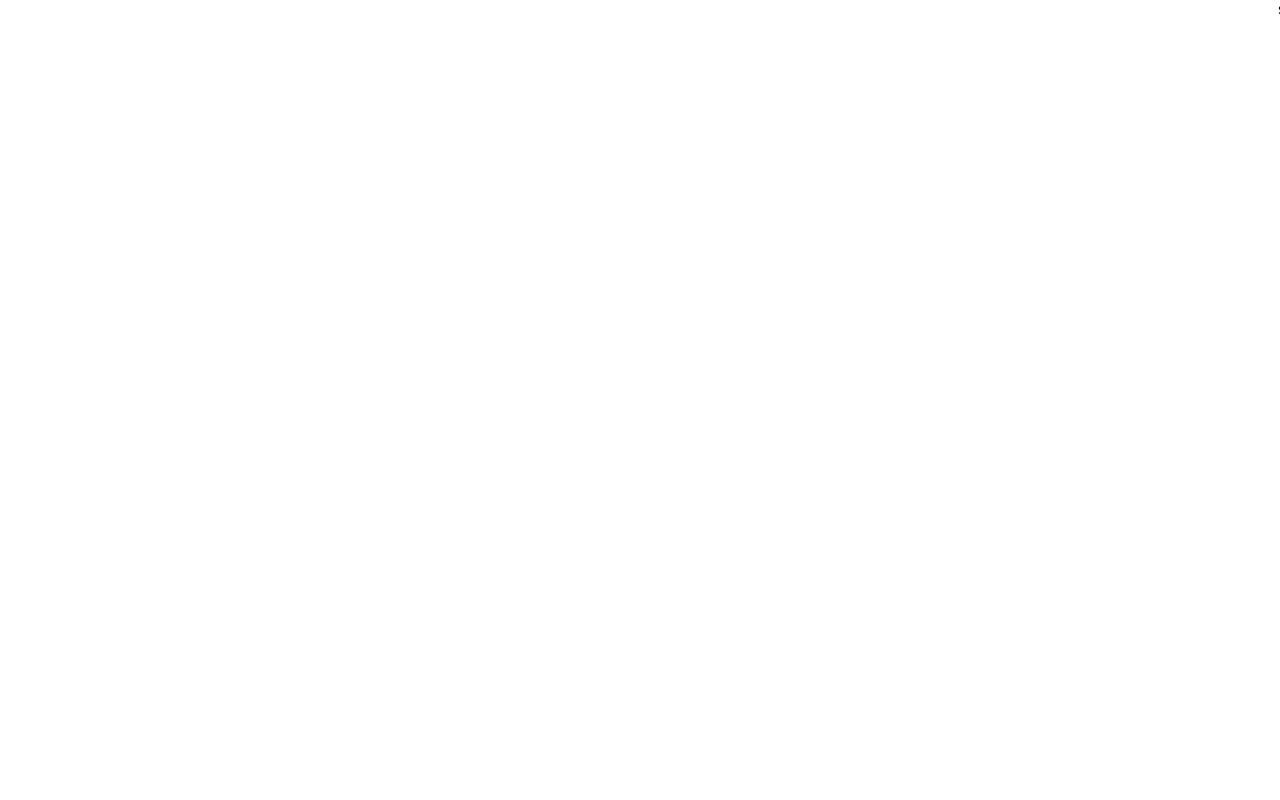
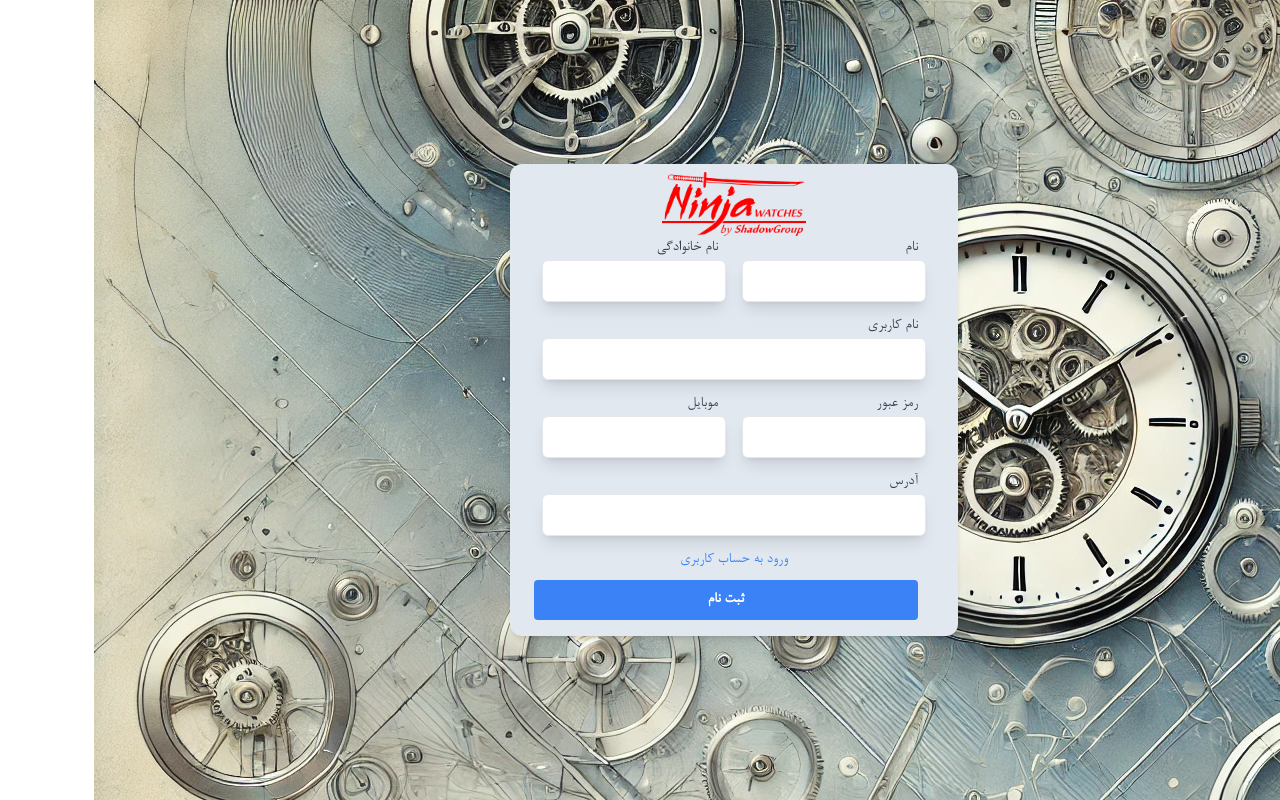
Before and after one commit to Sadjad1366/Maktab118_project_Sadjad_Ghasemi, a Next.js app: page /auth/signup in a window 1280 px wide. Built offline with nearby package versions, Linux system fonts and the light colour scheme.

Commit message:
signupPage added

```diff
--- a/apis/auth.service.ts
+++ b/apis/auth.service.ts
@@ -1,4 +1,9 @@
-import { IAdminReq, IAdminRes } from "@/types/user.type";
+import {
+  IAdminReq,
+  IAdminRes,
+  IUserSignupReq,
+  IUserSignupRes,
+} from "@/types/user.type";
 import { client } from "./client";
 import { urls } from "./urls";
 import Cookies from "js-cookie";
@@ -9,9 +14,7 @@ export const adminLoginReq = async ({
   password,
 }: IAdminReq): Promise<IAdminRes> => {
   try {
-
     const response = await client.post(urls.auth.adminLog, {
-
       username,
       password,
     });
@@ -22,16 +25,14 @@ export const adminLoginReq = async ({
     Cookies.set("accessToken", accessToken, {
       secure: process.env.NODE_ENV === "production", // Only send over HTTPS in production
       sameSite: "Strict",
-      expires: 1 / (24), // Expires in 1 hour
+      expires: 1 / 24, // Expires in 1 hour
     });
-
 
     Cookies.set("refreshToken", refreshToken, {
       secure: process.env.NODE_ENV === "production",
       sameSite: "Strict",
       expires: 1 / 12, // Expires in 2 hour
     });
-
 
     return response.data;
   } catch (error: any) {
@@ -43,11 +44,34 @@ export const adminLoginReq = async ({
     throw new Error("خطا از طرف سرور میباشد.چند دقیقه دیگر دوباره تلاش کنید");
   }
 };
-// type tokenGeneratorType = (refToken: string) => Promise<ITokenGenerator>;
-// export const tokenGenerator: tokenGeneratorType = async (refToken) => {
 
-//   const response = await client.post(urls.auth.tokenGen, {
-//     refToken,
-//   });
-//   return response.data.token.value
-// };
+type userSignupReqType = ({
+  firstname,
+  lastname,
+  username,
+  password,
+  phoneNumber,
+  address,
+}: IUserSignupReq) => Promise<IUserSignupRes>;
+export const userSignupReq: userSignupReqType = async ({
+  firstname,
+  lastname,
+  username,
+  password,
+  phoneNumber,
+  address,
+}: IUserSignupReq) => {
+  try {
+    const response = await client.post(urls.auth.signup, {
+      firstname,
+      lastname,
+      username,
+      password,
+      phoneNumber,
+      address,
+    });
+    return response.data;
+  } catch (error) {
+    console.error(error);
+  }
+};
--- a/apis/urls.ts
+++ b/apis/urls.ts
@@ -1,21 +1,22 @@
 export const urls = {
-  auth:{
-   adminLog: "/auth/login"
+  auth: {
+    adminLog: "/auth/login",
+    signup: "/auth/signup",
   },
-  product:{
-    create:"/products",
-    getAll:"/products",
+  product: {
+    create: "/products",
+    getAll: "/products",
     getById: (id: string) => `/products/${id}`,
-    delById : (id: string) => `/products/${id}`,
-    updateById: (id:string) => `/products/${id}`,
-  } ,
+    delById: (id: string) => `/products/${id}`,
+    updateById: (id: string) => `/products/${id}`,
+  },
   order: "/orders",
   user: "/users",
   category: {
-    getCategories :"/categories",
-    getProductsByCategory:"/products"
+    getCategories: "/categories",
+    getProductsByCategory: "/products",
   },
-  subcategory:{
-    getSubCategories:"/subcategories"
+  subcategory: {
+    getSubCategories: "/subcategories",
   },
 };
--- a/app/admin/page.tsx
+++ b/app/admin/page.tsx
@@ -10,7 +10,6 @@ import { AuthSchema } from "@/utils/validations/zodAuthValidation";
 import Link from "next/link";
 import toast from "react-hot-toast";
 import { FaUser, FaEye, FaEyeSlash } from "react-icons/fa";
-import AdminGuard from "@/components/AdminGaurd";
 
 const AdminLoginPage:React.FC = () => {
   const {
--- a/app/auth/signup/page.tsx
+++ b/app/auth/signup/page.tsx
@@ -1,8 +1,220 @@
+"use client";
+import { userSignupReq } from "@/apis/auth.service";
+import { IUserSignupReq } from "@/types/user.type";
+import { useForm } from "react-hook-form";
+import { useState } from "react";
+import { toast } from "react-hot-toast";
+import { zodResolver } from "@hookform/resolvers/zod";
+import { SignupSchema } from "@/utils/validations/zodAuthValidation";
+import Link from "next/link";
+import { className } from "@/utils/classNames";
 
 export default function SignupPage() {
-      return (
-        <div>
-    signupPage
+  const {
+    register,
+    handleSubmit,
+    formState: { errors },
+  } = useForm<IUserSignupReq>({
+    resolver: zodResolver(SignupSchema),
+  });
+  const [isLoading, setIsLoading] = useState(false);
+  const submitHandler = async ({
+    firstname,
+    lastname,
+    username,
+    password,
+    phoneNumber,
+    address,
+  }: IUserSignupReq) => {
+    setIsLoading(true);
+    try {
+      await userSignupReq({
+        firstname,
+        lastname,
+        username,
+        password,
+        phoneNumber,
+        address,
+      });
+      toast.success("ثبت نام با موفقیت انجام شد!");
+    } catch (error: any) {
+      toast.error(error?.response?.data?.message || "خطا در ثبت نام!");
+      console.error("Signup Error:", error);
+    } finally {
+      setIsLoading(false);
+    }
+  };
+
+  return (
+    <div className="bg-signup-pattern flex justify-center items-center w-full h-screen">
+      <form
+        onSubmit={handleSubmit(submitHandler)}
+        className="bg-slate-200 px-8 py-2 rounded-xl shadow-md w-full max-w-md"
+      >
+        <div className="flex justify-center">
+          <img src="/images/logo/ninja.png" alt="Ninja Logo" className="h-16" />
         </div>
-      )
-    }
+        {/* <h2 className="text-2xl font-semibold text-gray-800 mb-2 text-center">
+          به گالری ساعت نینجا خوش آمدید
+        </h2> */}
+        <div className="space-y-3">
+          <div className="flex justify-between">
+            <div>
+              <label
+                className="block text-gray-700 font-medium px-2"
+                htmlFor="firstname"
+              >
+                نام
+              </label>
+              <input
+                type="text"
+                // placeholder="نام خود را وارد نمایید"
+                {...register("firstname")}
+                className={className(
+                  "w-full px-4 py-2 border rounded-md shadow-lg",
+                  "focus:outline-none focus:ring-2 focus:ring-blue-300"
+                )}
+              />
+              {errors.firstname && (
+                <p className="text-red-500 text-sm px-2">
+                  {errors.firstname.message}
+                </p>
+              )}
+            </div>
+            <div>
+              <label
+                className="block text-gray-700 font-medium px-2"
+                htmlFor="lastname"
+              >
+                نام خانوادگی
+              </label>
+              <input
+                type="text"
+                // placeholder="نام خانوادگی خود را وارد نمایید"
+                {...register("lastname")}
+                className={className(
+                  "w-full px-4 py-2 border rounded-md shadow-lg",
+                  "focus:outline-none focus:ring-2 focus:ring-blue-300"
+                )}
+              />
+              {errors.lastname && (
+                <p className="text-red-500 text-sm px-2">
+                  {errors.lastname.message}
+                </p>
+              )}
+            </div>
+          </div>
+          <div>
+            <label
+              className="block text-gray-700 font-medium px-2"
+              htmlFor="username"
+            >
+              نام کاربری
+            </label>
+            <input
+              type="text"
+              // placeholder="نام کاربری خود را وارد نمایید"
+              {...register("username")}
+              className={className(
+                "w-full px-4 py-2 border rounded-md shadow-lg",
+                "focus:outline-none focus:ring-2 focus:ring-blue-300"
+              )}
+            />
+            {errors.username && (
+              <p className="text-red-500 text-sm px-2">
+                {errors.username.message}
+              </p>
+            )}
+          </div>
+          <div className="flex justify-between">
+            <div>
+              <label
+                className="block text-gray-700 font-medium px-2"
+                htmlFor="password"
+              >
+                رمز عبور
+              </label>
+              <input
+                type="password"
+                // placeholder="رمز عبور خود را وارد نمایید"
+                {...register("password")}
+                className={className(
+                  "w-full px-4 py-2 border rounded-md shadow-lg",
+                  "focus:outline-none focus:ring-2 focus:ring-blue-300"
+                )}
+              />
+              {errors.password && (
+                <p className="text-red-500 text-sm">
+                  {errors.password.message}
+                </p>
+              )}
+            </div>
+            <div>
+              <label
+                className="block text-gray-700 font-medium px-2"
+                htmlFor="phoneNumber"
+              >
+                موبایل
+              </label>
+              <input
+                type="text"
+                // placeholder="شماره تماس خود را وارد نمایید"
+                {...register("phoneNumber")}
+                className={className(
+                  "w-full px-4 py-2 border rounded-md shadow-lg",
+                  "focus:outline-none focus:ring-2 focus:ring-blue-300"
+                )}
+              />
+              {errors.phoneNumber && (
+                <p className="max-w-[180px] text-red-500 text-sm px-2">
+                  {errors.phoneNumber.message}
+                </p>
+              )}
+            </div>
+          </div>
+          <div>
+            <label
+              className="block text-gray-700 font-medium px-2"
+              htmlFor="address"
+            >
+              آدرس
+            </label>
+            <input
+              type="text"
+              // placeholder="آدرس خود را وارد نمایید"
+              {...register("address")}
+              className={className(
+                "w-full px-4 py-2 border rounded-md shadow-lg",
+                "focus:outline-none focus:ring-2 focus:ring-blue-300"
+              )}
+            />
+            {errors.address && (
+              <p className="text-red-500 text-sm px-2">
+                {errors.address.message}
+              </p>
+            )}
+          </div>
+          <div>
+            <Link
+              className="flex justify-center text-blue-500 hover:underline"
+              href="/auth/login"
+            >
+              ورود به حساب کاربری
+            </Link>
+            <button
+              type="submit"
+              className={className(
+                "w-full m-2 bg-blue-500 hover:bg-blue-700",
+                "text-white font-bold py-2 rounded focus:outline-none",
+                "focus:shadow-outline active:translate-y-1 active:scale-95 "
+              )}
+              disabled={isLoading}
+            >
+              {isLoading ? "در حال ثبت نام..." : "ثبت نام"}
+            </button>
+          </div>
+        </div>
+      </form>
+    </div>
+  );
+}
--- a/tailwind.config.ts
+++ b/tailwind.config.ts
@@ -18,6 +18,7 @@ export default {
         'bretling-pattern': "url('/images/brandstory/bretling.jpg')",
         'luminox-pattern': "url('/images/brandstory/luminox1440.png')",
         'ingersoll-pattern': "url('/images/brandstory/ingersoll.jpg')",
+        'signup-pattern': "url('/images/brandstory/signup.webp')",
 
       },
       fontFamily:{
--- a/utils/validations/zodAuthValidation.ts
+++ b/utils/validations/zodAuthValidation.ts
@@ -5,4 +5,18 @@ export const AuthSchema = z.object({
   password: z.string().min(8, "پسورد باید حداقل 8 کاراکتر باشد")
   .regex(/.*\d.*/, 'پسورد باید شامل حداقل یک عدد باشد')
 })
+
+export const SignupSchema = z.object({
+  firstname:z.string().trim().min(5, "نام حداقل باید 5 کاراکتر باشد"),
+  lastname: z.string().min(5, "نام خانوادگی باید حداقل 5 کاراکتر باشد"),
+  username: z.string().min(5, "پسورد باید حداقل 5 کاراکتر باشد"),
+  phoneNumber: z.string()
+  .regex(/^09\d{9}$/, 'شماره موبایل باید با صفر و نه شروع شود و نباید بیشتر از 11 رقم باشد'),
+  address: z.string().min(8, "آدرس باید حداقل 8 کاراکتر باشد"),
+  password: z.string().min(8, "پسورد باید حداقل 8 کاراکتر باشد")
+  .regex(/.*\d.*/, 'پسورد باید شامل حداقل یک عدد باشد'),
+
+
+})
+
 export type IAdminReq = z.infer<typeof AuthSchema>
```
Also changed, not shown: types/user.type.ts (+43 -22 lines), app/(common)/category/[slug]/layout.tsx (deleted), public/images/brandstory/signup.webp (added).
